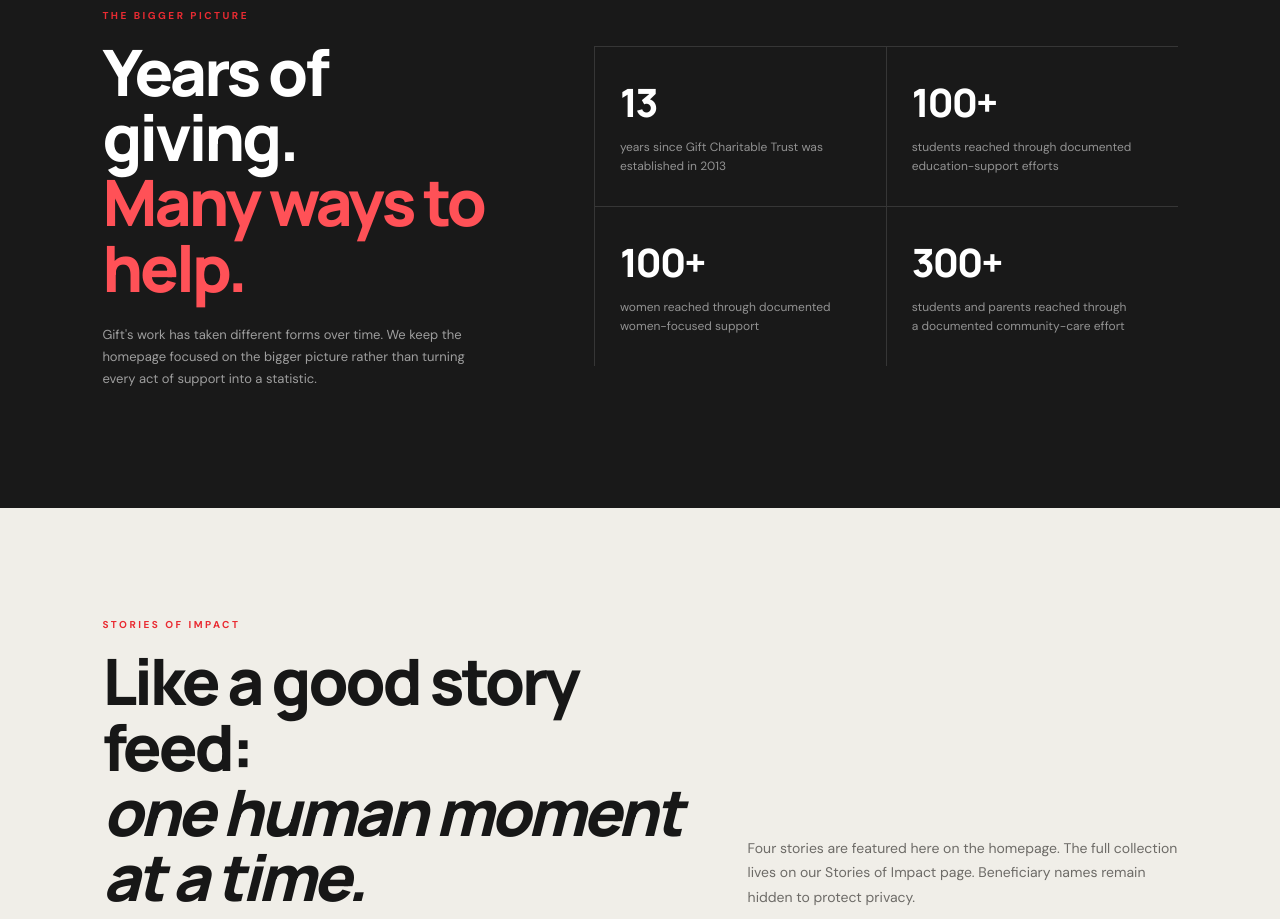
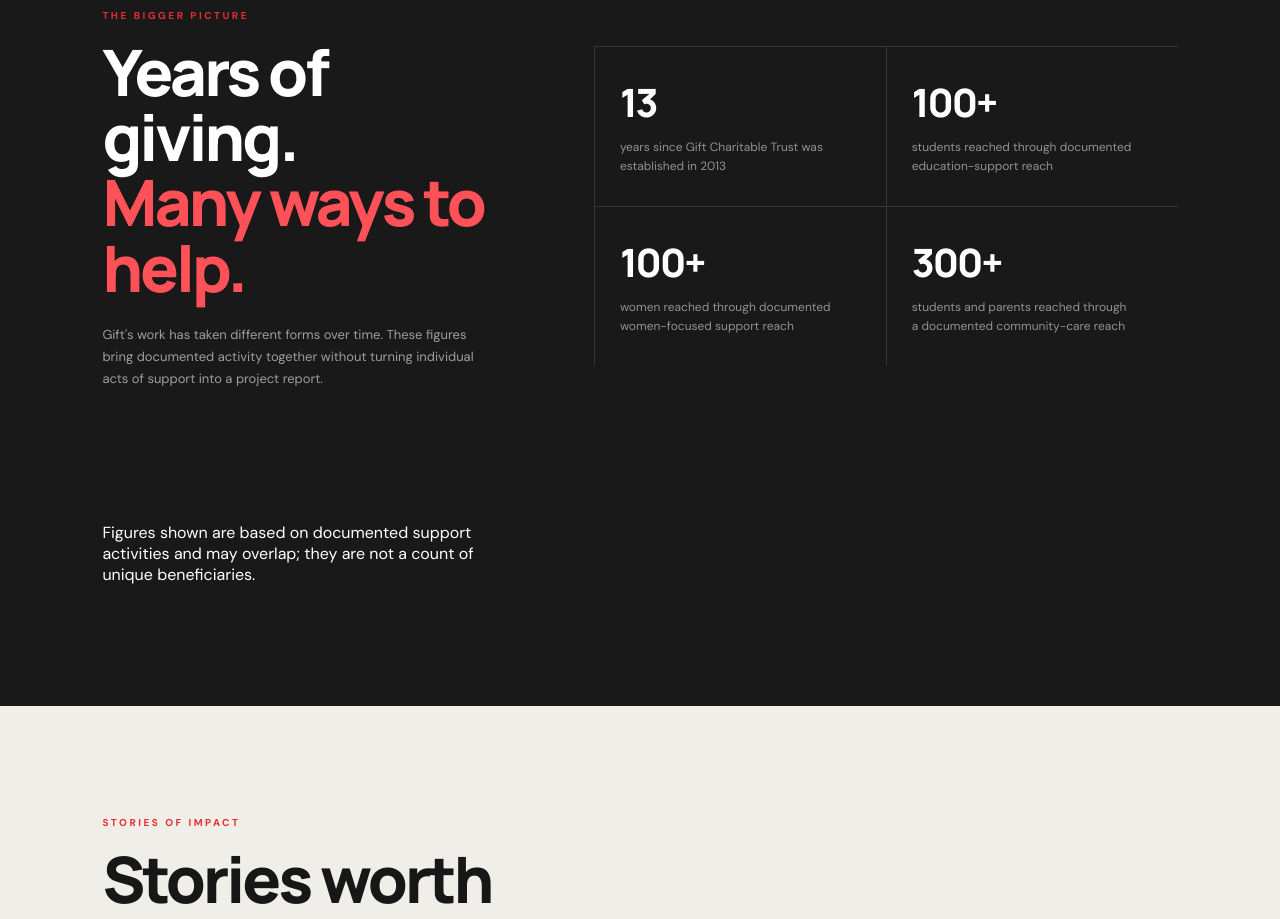
Before and after one commit to samdesignx-admin/gift-ngo, a React (Vite) app: page / in a window 1280 px wide. Shown: the part 2820-3739 px from the top of the page. Built offline with nearby package versions, Linux system fonts and the light colour scheme.

Commit message:
Refine homepage feed and collective impact language

```diff
--- a/src/main.jsx
+++ b/src/main.jsx
@@ -264,21 +264,22 @@
           <div className="number-intro">
             <div className="section-kicker">THE BIGGER PICTURE</div>
             <h2>Years of giving.<br/><em>Many ways to help.</em></h2>
-            <p>Gift's work has taken different forms over time. We keep the homepage focused on the bigger picture rather than turning every act of support into a statistic.</p>
+            <p>Gift's work has taken different forms over time. These figures bring documented activity together without turning individual acts of support into a project report.</p>
           </div>
           <div className="number-grid collective">
             <div><strong>13</strong><span>years since Gift Charitable Trust was established in 2013</span></div>
-            <div><strong>100+</strong><span>students reached through documented education-support efforts</span></div>
-            <div><strong>100+</strong><span>women reached through documented women-focused support</span></div>
-            <div><strong>300+</strong><span>students and parents reached through a documented community-care effort</span></div>
+            <div><strong>100+</strong><span>students reached through documented education-support reach</span></div>
+            <div><strong>100+</strong><span>women reached through documented women-focused support reach</span></div>
+            <div><strong>300+</strong><span>students and parents reached through a documented community-care reach</span></div>
           </div>
+          <p className="numbers-note">Figures shown are based on documented support activities and may overlap; they are not a count of unique beneficiaries.</p>
         </section>
 
         <section className="impact" id="impact">
           <div className="section-head">
             <div>
               <div className="section-kicker">STORIES OF IMPACT</div>
-              <h2>Like a good story feed:<br/><em>one human moment at a time.</em></h2>
+              <h2>Stories worth sharing:<br/><em>one human moment at a time.</em></h2>
             </div>
             <p>Four stories are featured here on the homepage. The full collection lives on our Stories of Impact page. Beneficiary names remain hidden to protect privacy.</p>
           </div>
```
